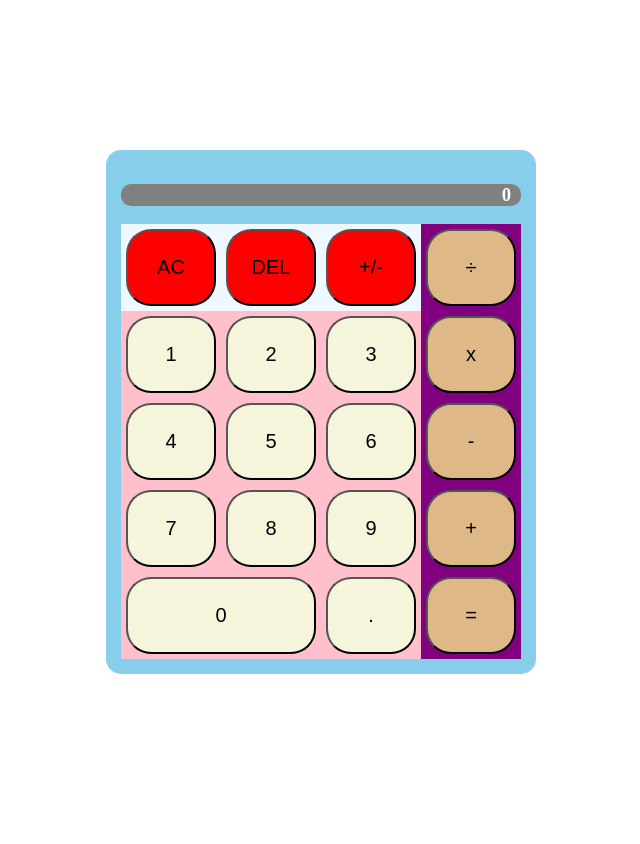
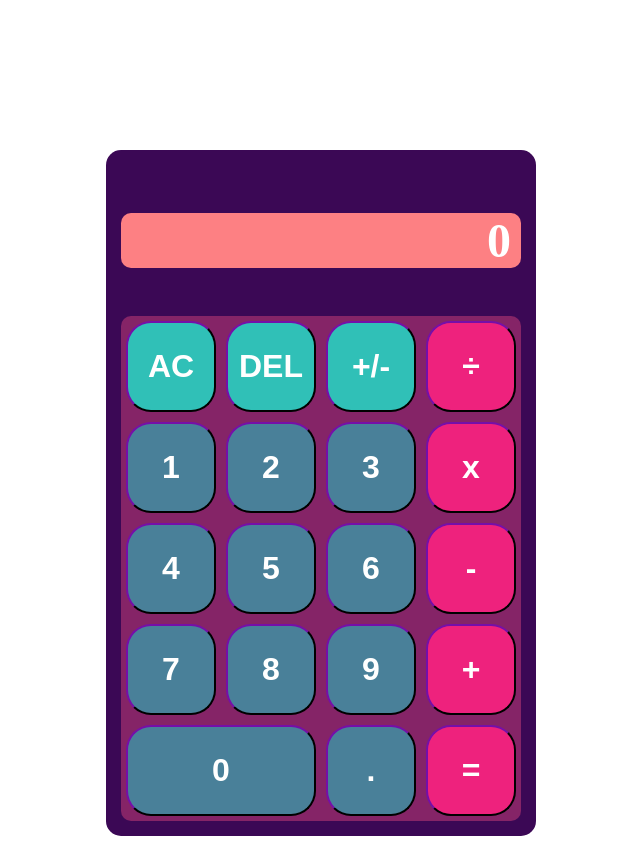
Before and after one commit to TyDieGuy99/odin-calculator, a plain HTML site: page index.html in a window 1280 px wide. Shown: the whole page, without its empty margins (319-959 px from the left). Before the commit the page ends 800 px from the top, so only its background shows below. Drawn offline with Linux system fonts and the light colour scheme.

Commit message:
added colors gave everything color and adjusted font sizes and such

```diff
--- a/style.css
+++ b/style.css
@@ -6,13 +6,16 @@
     margin: auto;
     margin-top: 150px;
     padding: 15px;
-    background-color: skyblue;
+    background-color: #3B0855;
     border-radius: 15px;
+
 }
 
 .columns {
     display: flex;
     justify-content: center;
+    background-color: #852467;
+    border-radius: 10px;
 }
 
 .buttons {
@@ -27,33 +30,30 @@
     flex-direction: column;
     align-items: center;
     width: 250px;
-    background-color:purple;
 }
 
 .opbtn,
 #equalBtn {
-    background-color:burlywood;
+    background-color: #EE227D;
 }
 
 .other {
     display: flex;
     flex-direction: row;
-    background-color:aliceblue;
 }
 
 .otherBtn {
-    background-color: red;
+    background-color: #30C0B7;
 }
 
 .numbers {
     display: flex;
     flex-flow: row wrap;
     width: 300px;
-    background-color:pink;
 }
 
 .numBtn {
-    background-color:beige;
+    background-color: #498099;
 
 }
 
@@ -62,18 +62,22 @@ button {
     justify-content: center;
     padding: 25px;
     margin: 5px;
-    font-size: 20px;
+    font-size: 32px;
     width: 90px;
     border-radius: 25px;
+    color: white;
+    font-weight: bold;
+    border-color: #3B0855;
 }
 
 h3 {
     display: flex;
     justify-content: flex-end;
     color: white;
-    background-color: gray;
+    background-color: #FD8083;
     padding-right: 10px;
     border-radius: 10px;
+    font-size: 48px;
 }
 
 #zero {
```
